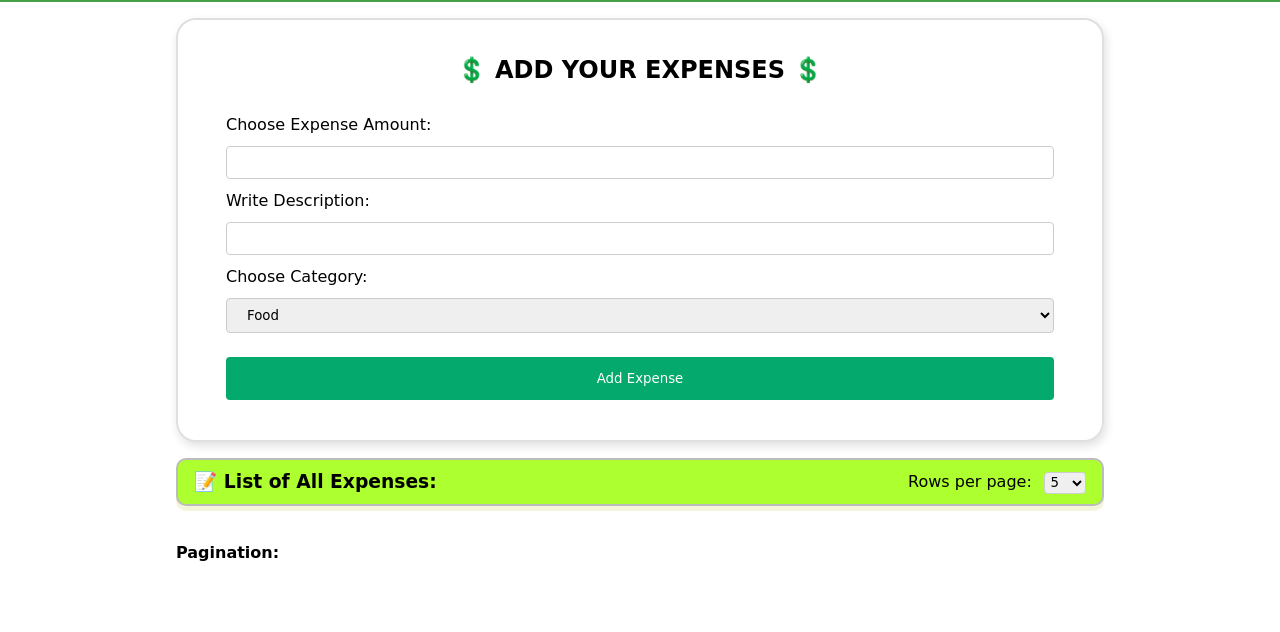
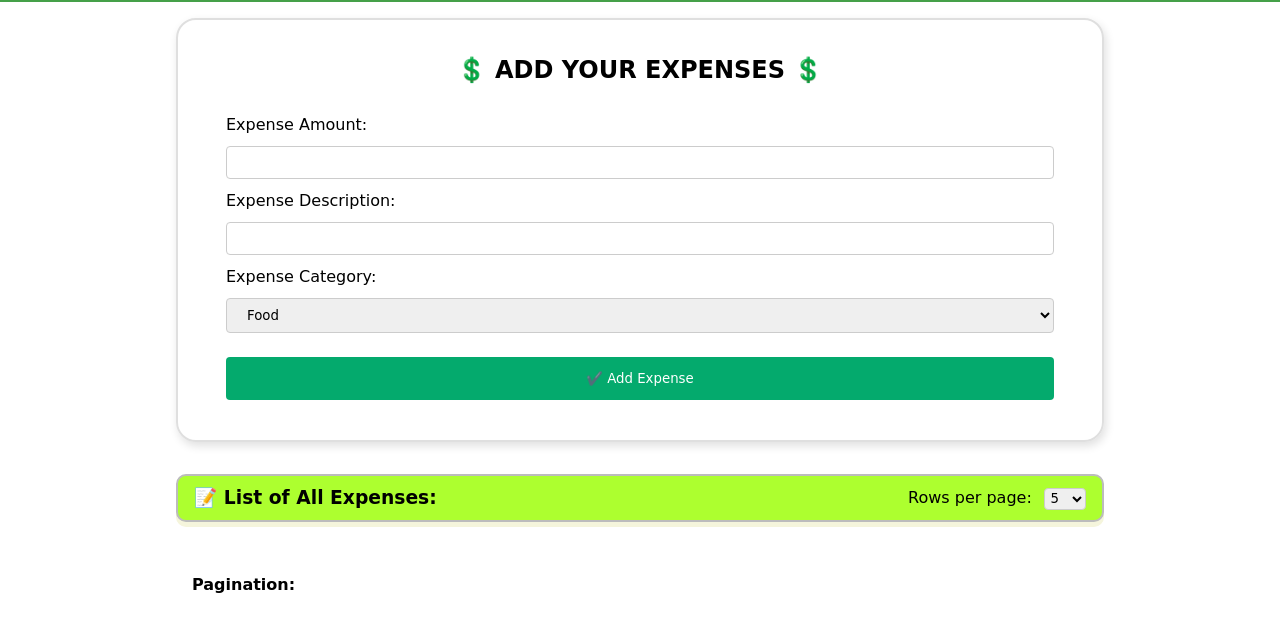
Before and after one commit to im-gitking/expenseTrackerApp, a website: page frontend/html/addExpense.html in a window 1280 px wide. Shown: the part 56-688 px from the top of the page. Drawn offline with nearby package versions, Linux system fonts and the light colour scheme; no server answers.

Commit message:
Updated bugs

```diff
--- a/frontend/css/main.css
+++ b/frontend/css/main.css
@@ -124,7 +124,7 @@ input[type=submit]:hover {
     justify-content: space-between;
     align-items: center;
     flex-wrap: nowrap;
-    margin: 1rem 0;
+    margin: 2rem 0;
 }
 
 .rowsPerPage {
@@ -159,6 +159,7 @@ input[type=submit]:hover {
     align-items: center;
     flex-wrap: nowrap;
     justify-content: flex-start;
+    padding-left: 1rem;
 }
 
 .pagination-section h4 {
--- a/frontend/html/addExpense.html
+++ b/frontend/html/addExpense.html
@@ -30,13 +30,13 @@
             <h2>💲 ADD YOUR EXPENSES 💲</h2>
             <form class="addExpenseForm" action="/" method="post">
 
-                <label for="expenseamount">Choose Expense Amount:</label>
+                <label for="expenseamount">Expense Amount:</label>
                 <input type="text" name="expenseamount" id="expenseamount" required>
 
-                <label for="description">Write Description:</label>
+                <label for="description">Expense Description:</label>
                 <input type="text" name="description" id="description" required>
 
-                <label for="category">Choose Category:</label>
+                <label for="category">Expense Category:</label>
                 <select name="category" id="category" required>
                     <option value="Food">Food</option>
                     <option value="Electicity">Electicity</option>
@@ -45,7 +45,7 @@
                     <option value="Extra">Extra</option>
                 </select>
 
-                <input type="submit" value="Add Expense" id="addExpenseBtn">
+                <input type="submit" value="✔️ Add Expense" id="addExpenseBtn">
             </form>
         </div>
 
--- a/frontend/js/addExpense.js
+++ b/frontend/js/addExpense.js
@@ -33,7 +33,7 @@ async function showExpenses(e) {
 
         if(userDetails.isPremium === true) {
             document.querySelector('.buyPremium').remove();
-            document.querySelector('.premium').innerHTML = '<p>You are Premium User</p>';
+            document.querySelector('.premium').innerHTML = '<p>⭐ Premium User</p>';
         }
 
         // pagination and expenselist showing
```
Also changed, not shown: frontend/js/pagination.js (line endings or trailing spaces).
